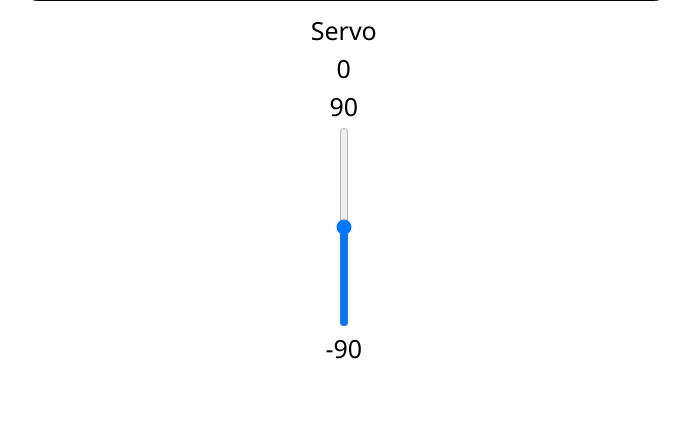
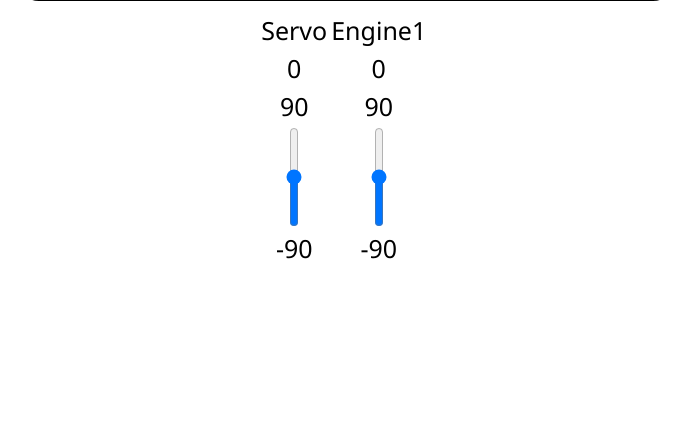
Before and after one commit to vasuy4/FlaskDron, a Flask app: page / in a window 1280 px wide. Shown: the part 371-800 px from the top of the page, without its empty margins (269-960 px from the left). Run offline with Flask 3, Linux system fonts and the light colour scheme.

Commit message:
add Engine 1

```diff
--- a/flask_server.py
+++ b/flask_server.py
@@ -11,15 +11,15 @@ def main_menu():
 @app.route("/update_slider", methods=["POST"])
 def update_slider():
     slider_servo = request.json.get("slider_servo")
-    # slider_rservo = request.json.get("slider_rservo")
+    slider_engine1 = request.json.get("slider_engine1")
 
     # Здесь можно добавить логику для обработки значений слайдеров, например, проверку диапазона
 
     response_data = {}
     if slider_servo is not None:
         response_data['slider_value_servo'] = slider_servo
-    # if slider_rservo is not None:
-    #     response_data['slider_value_rservo'] = slider_rservo
+    if slider_engine1 is not None:
+        response_data['slider_value_engine1'] = slider_engine1
 
     return jsonify(response_data)
 
--- a/static/css/style.css
+++ b/static/css/style.css
@@ -51,7 +51,7 @@ button {
     margin-left: 10px;
 }
 
-.slider_servo {
+.slider_servo_engine {
     writing-mode: bt-lr; /* IE */
     -webkit-appearance: slider-vertical; /* Chromium */
     width: 8px;
@@ -59,7 +59,7 @@ button {
     padding: 0 5px;
 }
 
-.control_servo {
+.control_servo_engine {
     display: flex;
     flex-direction: column;
     align-items: center;
--- a/templates/index.html
+++ b/templates/index.html
@@ -26,13 +26,22 @@
 
         <div class="controlChild">
 
-          <div class="control_servo">
+          <div class="control_servo_engine">
             <p class="margin2">Servo</p>
             <p class="margin2"><span id="slider_value_servo">0</span></p>
             <p class="margin2">90</p>
-            <input type="range" min="-90" max="90" id="slider_servo" class="slider_servo margin2" />
+            <input type="range" min="-90" max="90" id="slider_servo" class="slider_servo_engine margin2" />
             <p class="margin2">-90</p>
           </div>
+
+          <div class="control_servo_engine">
+            <p class="margin2">Engine1</p>
+            <p class="margin2"><span id="slider_value_engine1">0</span></p>
+            <p class="margin2">90</p>
+            <input type="range" min="-90" max="90" id="slider_engine1" class="slider_servo_engine margin2" />
+            <p class="margin2">-90</p>
+          </div>
+
 
         </div>
       </div>
@@ -60,18 +69,18 @@
                 });
             });
 
-<!--            $('#slider_rservo').on('input', function() {-->
-<!--                var sliderValue = $(this).val();-->
-<!--                $.ajax({-->
-<!--                    url: '/update_slider',-->
-<!--                    type: 'POST',-->
-<!--                    contentType: 'application/json',-->
-<!--                    data: JSON.stringify({'slider_rservo': sliderValue}),-->
-<!--                    success: function(response) {-->
-<!--                        $('#slider_value_rservo').text(response.slider_value_rservo);-->
-<!--                    }-->
-<!--                });-->
-<!--            });-->
+            $('#slider_engine1').on('input', function() {
+                var sliderValue = $(this).val();
+                $.ajax({
+                    url: '/update_slider',
+                    type: 'POST',
+                    contentType: 'application/json',
+                    data: JSON.stringify({'slider_engine1': sliderValue}),
+                    success: function(response) {
+                        $('#slider_value_engine1').text(response.slider_value_engine1);
+                    }
+                });
+            });
         });
     </script>
   </body>
```
